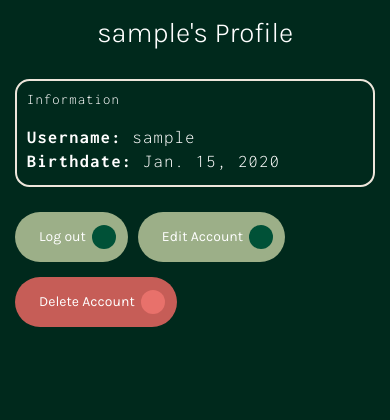
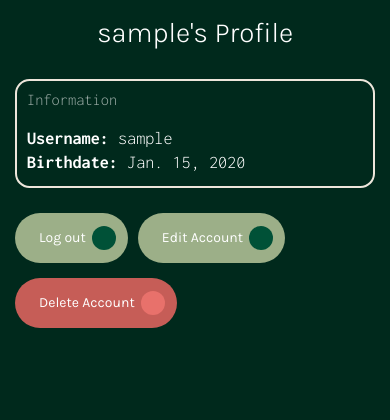
Before and after one commit to lanewells/rooted, a Django app: page /profile/ in a window 390 px wide. Shown: the part 87-507 px from the top of the page. Run offline with Django 5.2, Linux system fonts and the light colour scheme; a user stored in the database is signed in; tables that the repository leaves empty hold one stand-in row (values such as "Sample post").

Commit message:
Minor css changes.

```diff
--- a/main_app/static/css/details.css
+++ b/main_app/static/css/details.css
@@ -26,13 +26,13 @@
 
     .info p {
         font-weight: 300;
+        letter-spacing: normal;
     }
 
     .info p span, .subtitle {
         letter-spacing: .08em;
-    }
+        font-size: 0.9em;
+        opacity: 60%;
 
-    .info p span {
-        opacity: 60%;
     }
 }
```
